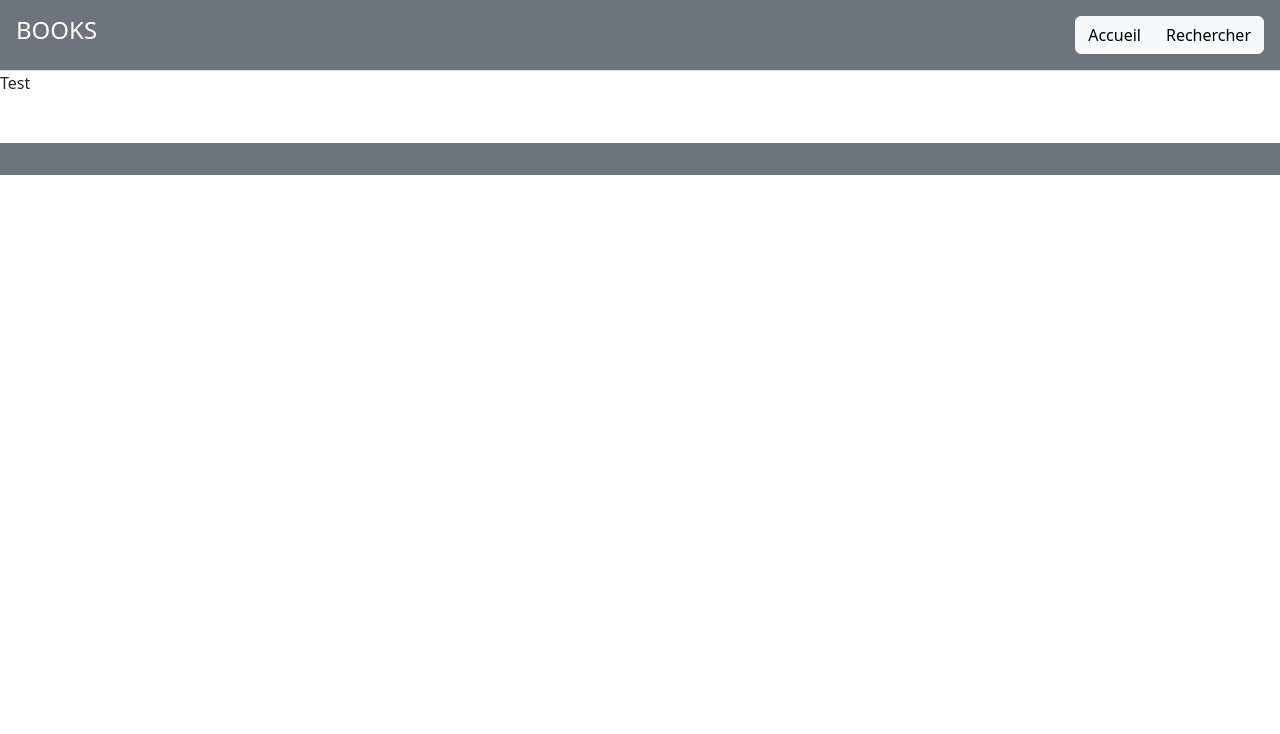
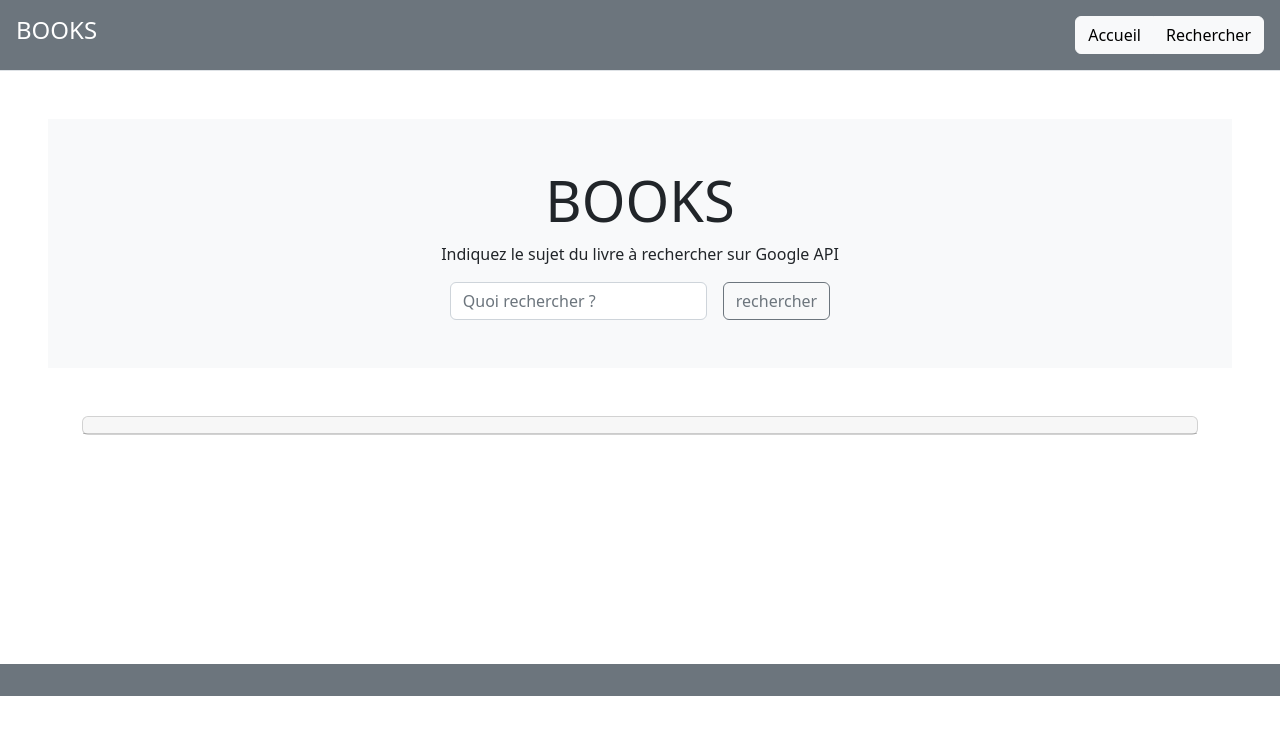
Before and after one commit to Forerunner78/React-Books, a React (Create React App) app: page /search in a window 1280 px wide. Shown: the top 734 px of the page. Built offline with nearby package versions, Linux system fonts and the light colour scheme.

Commit message:
Work on the searchBooks section

```diff
--- a/src/containers/SearchBooks.js
+++ b/src/containers/SearchBooks.js
@@ -1,5 +1,38 @@
 const SearchBooks = () => {
-    return <div>Test</div>;
+    return (
+        <main role="main">
+            <div className="jumbotron jumbotron-fluid bg-light m-5">
+                <div className="container text-center p-5">
+                    <h1 className="display-4">BOOKS</h1>
+                    <p>Indiquez le sujet du livre à rechercher sur Google API</p>
+                    <form className="row g-3 justify-content-center">
+                        <div className="col-auto">
+                            <input
+                                type="text"
+                                className="form-control"
+                                placeholder="Quoi rechercher ?"
+                                required
+                            />
+                        </div>
+                        <div className="col-auto">
+                            <button className="btn btn-outline-secondary ml-3">rechercher</button>
+                        </div>
+                    </form>
+                </div>
+            </div>
+            <div className="container" style={{ minHeight: "200px" }}>
+                <div className="accordion">
+                    <div className="card mb-3">
+                        <div className="card-header">
+                            <div className="collapse" data-parent="accordion">
+                                <div className="card-body"></div>
+                            </div>
+                        </div>
+                    </div>
+                </div>
+            </div>
+        </main>
+    );
 };
 
 export default SearchBooks;
```
